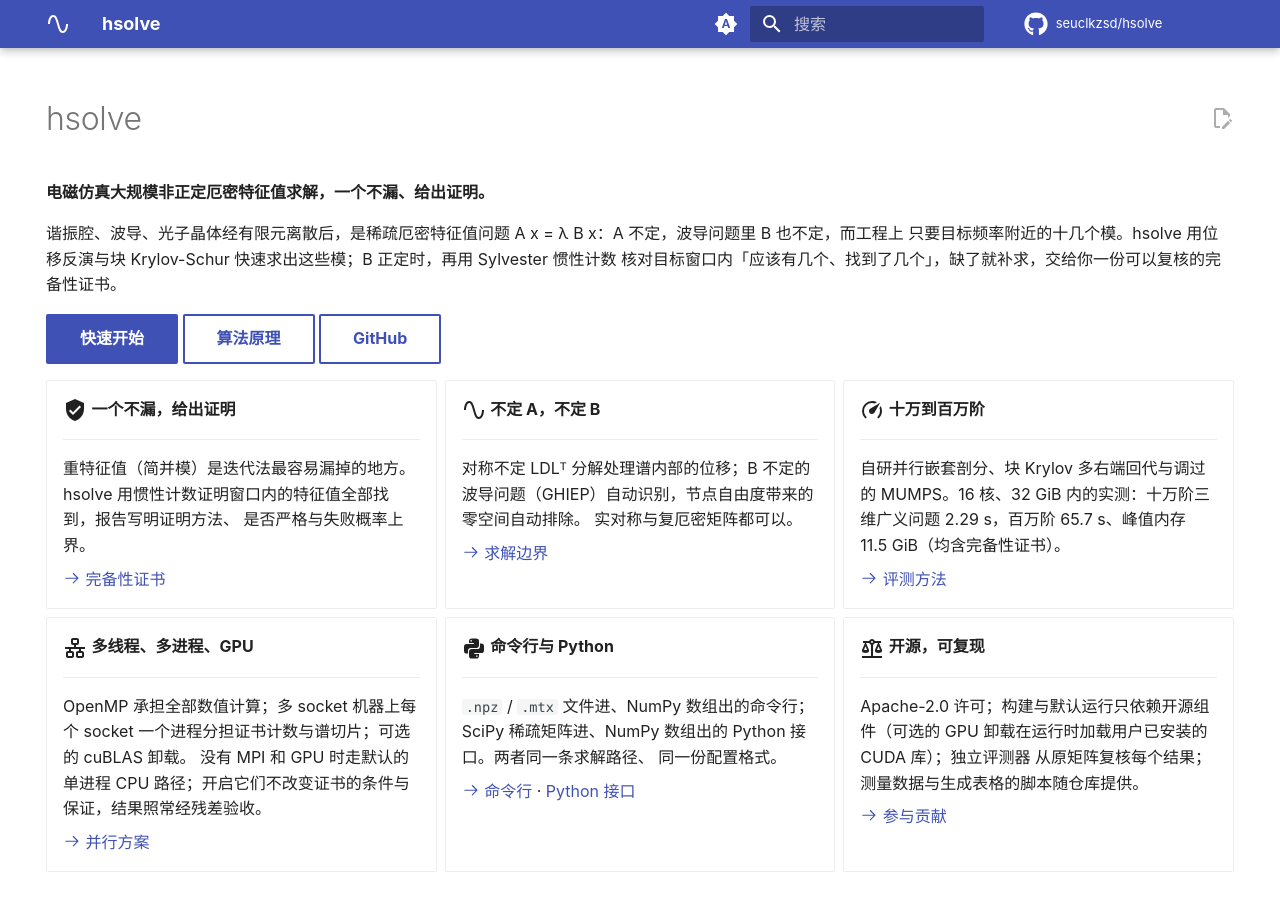
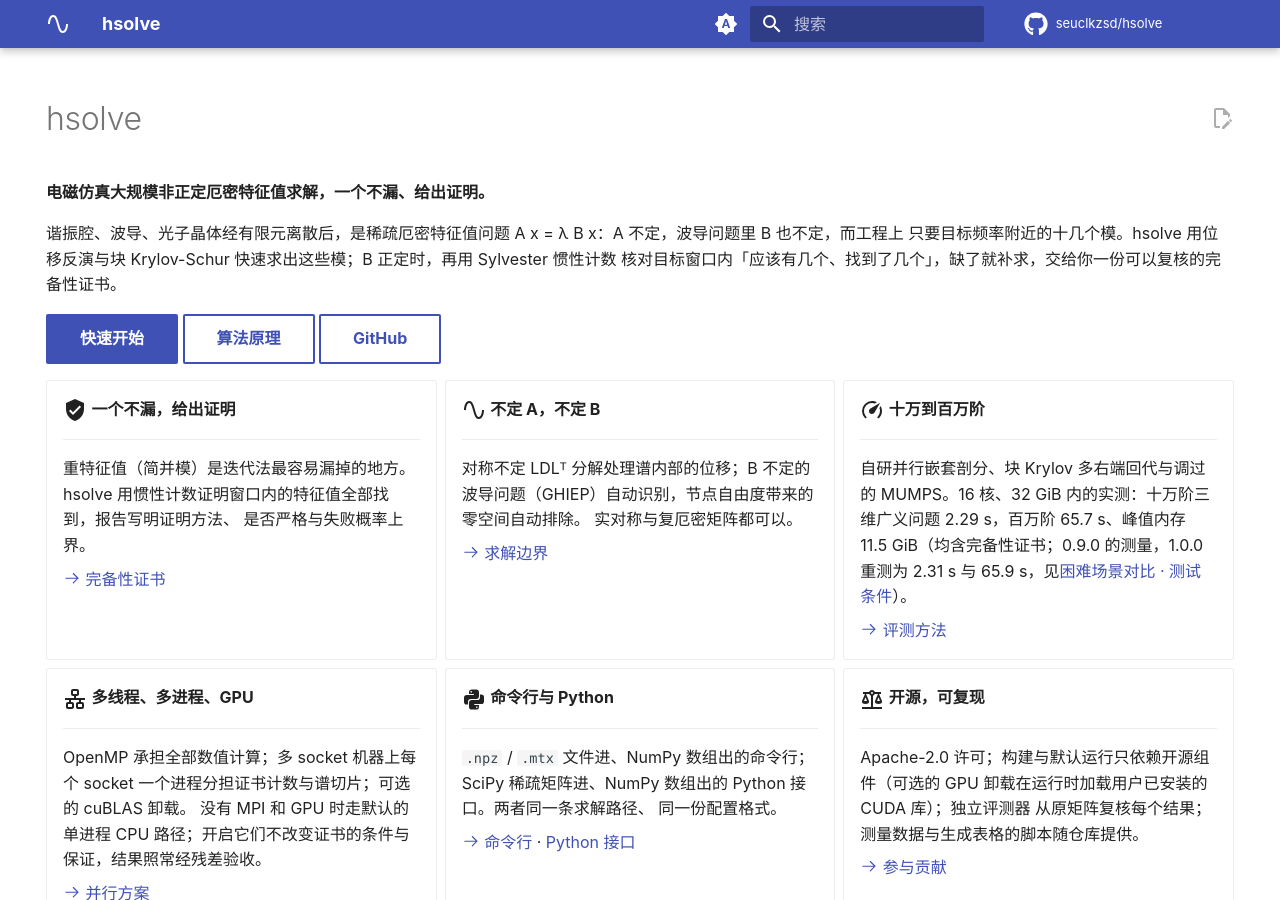
Before and after one commit to seuclkzsd/hsolve, an MkDocs documentation site: the page built from docs/index.md, in a window 1280 px wide and 900 px high. Built offline with MkDocs 1.6.1 and Material for MkDocs 9.7.7, drawn with Linux system fonts in a browser that asks for light colours; comment, search, counter and statistics services are not loaded.

Commit message:
docs: the home page's hard-case times are labelled as 0.9.0 measurements with the 1.0.0 re-measurement (2.31 s, 65.9 s) and a link to the showcase conditions, as in the READMEs

```diff
--- a/docs/index.md
+++ b/docs/index.md
@@ -40,7 +40,7 @@ hide:
 
     ---
 
-    自研并行嵌套剖分、块 Krylov 多右端回代与调过的 MUMPS。16 核、32 GiB 内的实测：十万阶三维广义问题 2.29 s，百万阶 65.7 s、峰值内存 11.5 GiB（均含完备性证书）。
+    自研并行嵌套剖分、块 Krylov 多右端回代与调过的 MUMPS。16 核、32 GiB 内的实测：十万阶三维广义问题 2.29 s，百万阶 65.7 s、峰值内存 11.5 GiB（均含完备性证书；0.9.0 的测量，1.0.0 重测为 2.31 s 与 65.9 s，见[困难场景对比 · 测试条件](showcase/困难场景对比.md#测试条件)）。
 
     [:octicons-arrow-right-24: 评测方法](guide/evaluation.md)
 
```
